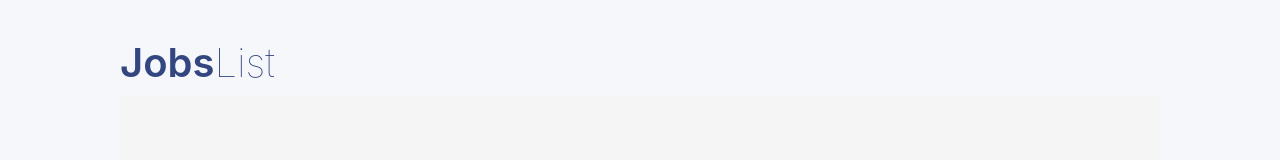
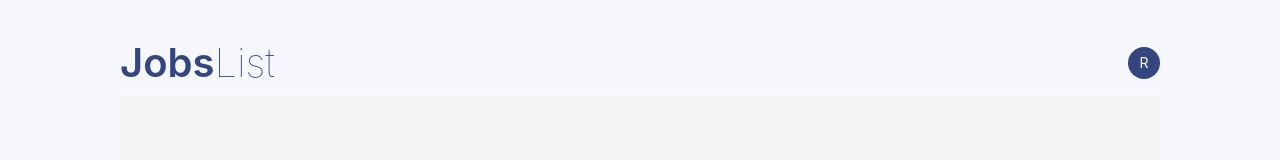
Before and after one commit to rony646/jobs-list-app, a React (Vite) app: page /Home in a window 1280 px wide. Shown: the top 160 px of the page. Built offline with nearby package versions, Linux system fonts and the light colour scheme.

Commit message:
feat: created avatar with dropdown component

```diff
--- a/src/components/Header/index.tsx
+++ b/src/components/Header/index.tsx
@@ -1,17 +1,23 @@
 import { Typography } from "antd";
+
 import * as S from "./styles";
+import HeaderAvatar from "../HeaderAvatar";
 
 const { Text } = Typography;
 
 const Header = () => {
   return (
     <S.Header>
+      <S.Content>
         <Text className="title" strong>
           Jobs
         </Text>
         <Text className="title" style={{ fontWeight: "lighter" }}>
           List
         </Text>
+      </S.Content>
+
+      <HeaderAvatar />
     </S.Header>
   );
 };
--- a/src/components/Header/styles.ts
+++ b/src/components/Header/styles.ts
@@ -1,8 +1,14 @@
 import { styled } from "styled-components";
 
 export const Header = styled.header`
+  display: flex;
+  align-items: center;
+  justify-content: space-between;
+
   .title {
     font-size: 40px;
     user-select: none;
   }
 `;
+
+export const Content = styled.div``;
--- /dev/null
+++ b/src/components/HeaderAvatar/index.tsx
@@ -0,0 +1,28 @@
+import { Dropdown } from "antd";
+import type { MenuProps } from "antd";
+import { ImportOutlined, SaveOutlined } from "@ant-design/icons";
+
+import * as S from "./styles";
+
+const items: MenuProps["items"] = [
+  {
+    label: <a href="/">Exit</a>,
+    icon: <ImportOutlined />,
+    key: "0",
+  },
+  {
+    label: <a href="/">Saved jobs</a>,
+    icon: <SaveOutlined />,
+    key: "1",
+  },
+];
+
+const HeaderAvatar = () => {
+  return (
+    <Dropdown menu={{ items }} trigger={["click"]}>
+      <S.CustomAvatar>R</S.CustomAvatar>
+    </Dropdown>
+  );
+};
+
+export default HeaderAvatar;
--- /dev/null
+++ b/src/components/HeaderAvatar/styles.ts
@@ -0,0 +1,7 @@
+import styled from "styled-components";
+import { Avatar } from "antd";
+
+export const CustomAvatar = styled(Avatar)`
+  background-color: #334680;
+  cursor: pointer;
+`;
--- a/src/pages/JobDetails/index.tsx
+++ b/src/pages/JobDetails/index.tsx
@@ -1,5 +1,5 @@
 import { useCallback, useEffect, useState } from "react";
-import { useNavigate, useParams } from "react-router-dom";
+import { useNavigate, useParams, Link } from "react-router-dom";
 
 import { differenceInDays } from "date-fns";
 import { Spin, Typography } from "antd";
@@ -83,13 +83,10 @@ const JobDetails = () => {
       ) : (
         <S.Container>
           <S.Aside>
-            <S.BackButton
-              type="text"
-              icon={<ArrowLeftOutlined />}
-              onClick={() => navigate(paths.Root)}
-            >
+            <S.BackLink as="a" href="/">
+              <ArrowLeftOutlined />
               Back to search
-            </S.BackButton>
+            </S.BackLink>
           </S.Aside>
 
           <S.JobDetailWrapper>
--- a/src/pages/JobDetails/styles.ts
+++ b/src/pages/JobDetails/styles.ts
@@ -20,8 +20,15 @@ export const Aside = styled.div`
   }
 `;
 
-export const BackButton = styled(Button)`
+export const BackLink = styled.a`
+  display: flex;
+  flex-direction: row;
+  font-size: 15px;
   font-weight: normal;
+
+  span {
+    margin-right: 8px;
+  }
 `;
 
 export const JobDetailWrapper = styled.div`
```
Lines whose indentation alone changed are shown as unchanged.
